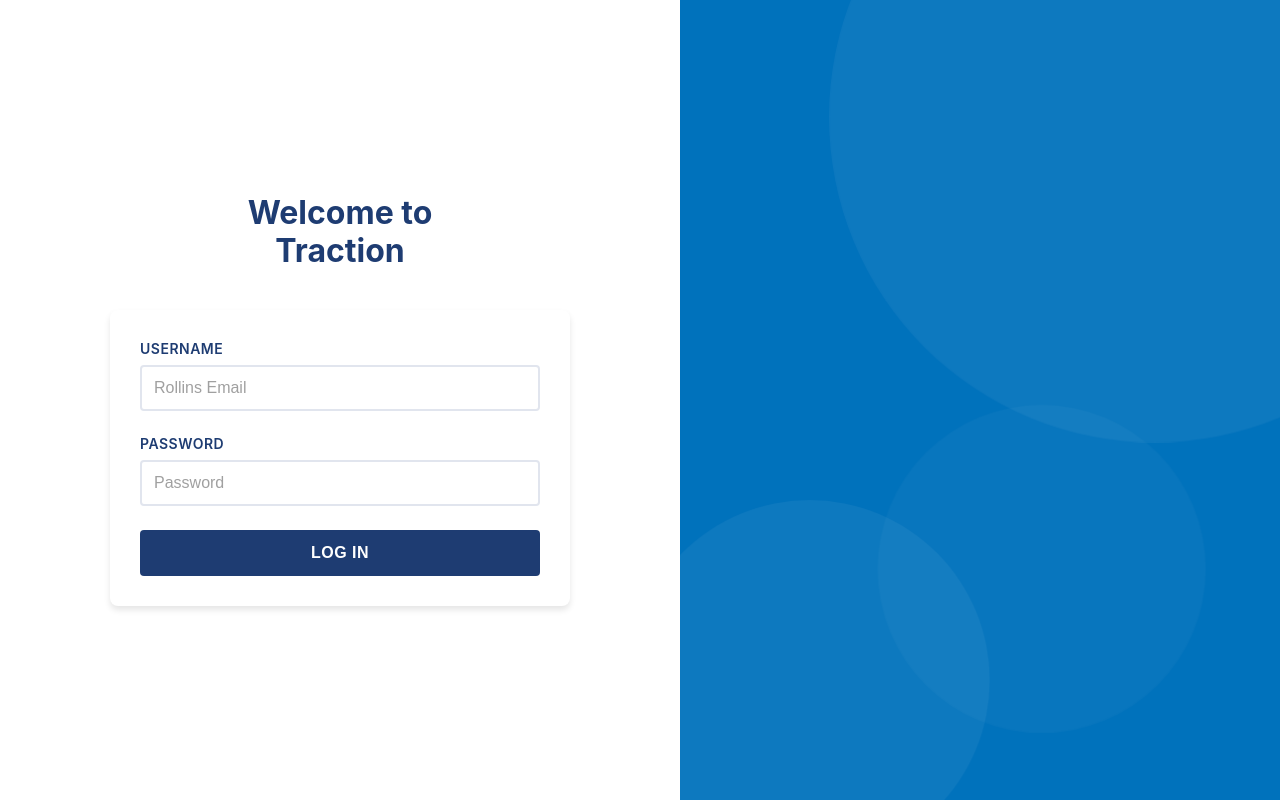
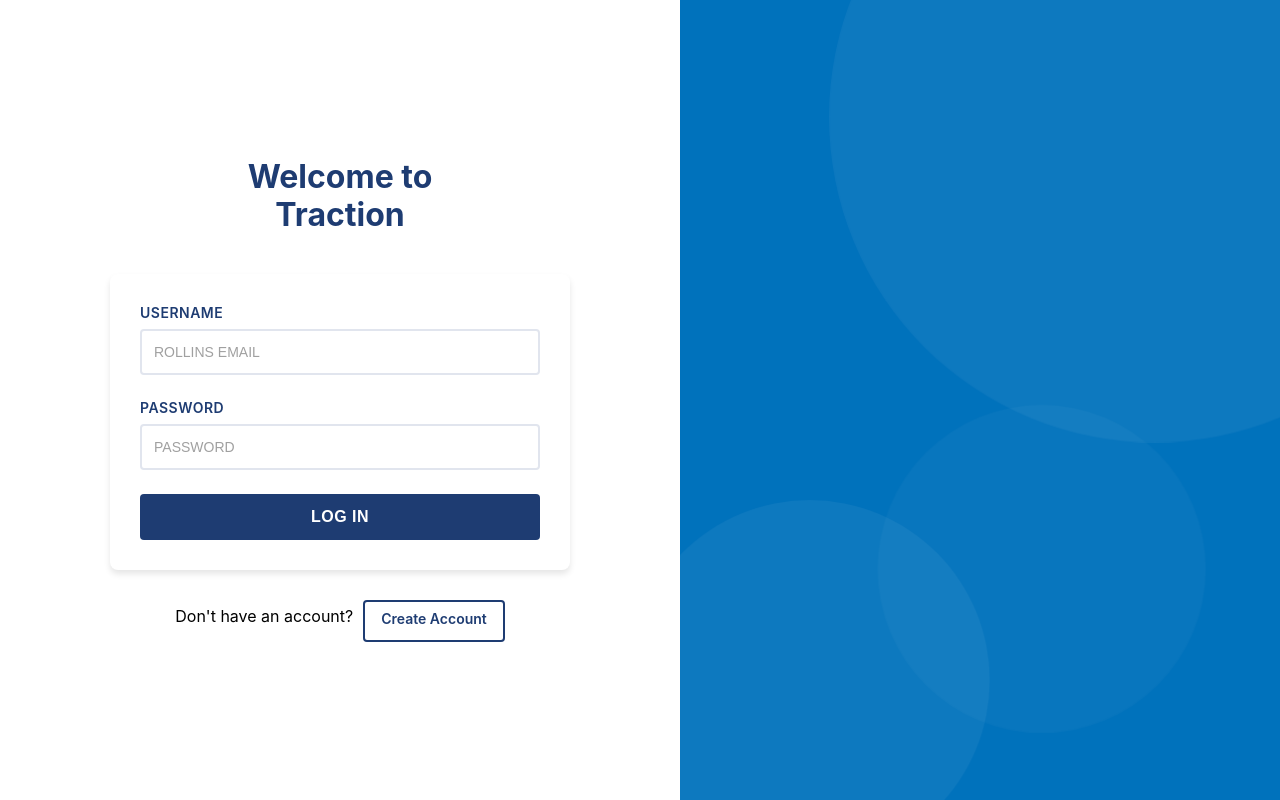
Before and after one commit to wedberry/Capstone_Project, a React (Create React App) app in the folder frontend/: page / in a window 1280 px wide. Built offline with nearby package versions, Linux system fonts and the light colour scheme.

Commit message:
Create User

```diff
--- a/frontend/src/App.jsx
+++ b/frontend/src/App.jsx
@@ -3,6 +3,7 @@
 import AthleteHome from './components/dashboards/AthleteHome';
 import TrainerHome from './components/dashboards/TrainerHome';
 import CoachHome from './components/dashboards/CoachHome';
+import SignUpPage from './components/auth/SignUpPage';
 import './components/auth/SignIn.css';
 
 function App() {
@@ -10,6 +11,7 @@
     <Router>
       <Routes>
         <Route path="/login" element={<SignIn />} />
+        <Route path="/register" element={<SignUpPage/>} />
         <Route path="/athlete/dashboard" element={<AthleteHome />} />
         <Route path="/trainer/dashboard" element={<TrainerHome />} />
         <Route path="/coach/dashboard" element={<CoachHome />} />
--- a/frontend/src/components/auth/LoginForm.jsx
+++ b/frontend/src/components/auth/LoginForm.jsx
@@ -11,6 +11,7 @@
     username: '',
     password: ''
   });
+
 
   // Handles any changes done to the form while
   // Keeping track of the intial
@@ -60,11 +61,11 @@
       <form onSubmit={handleSubmit}>
         <div className="username-password">
           <label htmlFor="username">USERNAME</label>
-          <input type="text" id="username" name="username" value={formData.username} onChange={handleChange} required placeholder="Rollins Email"/>
+          <input type="text" id="username" name="username" value={formData.username} onChange={handleChange} required placeholder="ROLLINS EMAIL"/>
         </div>
         <div className="username-password">
           <label htmlFor="password">PASSWORD</label>
-          <input type="password" id="password" name="password" value={formData.password} onChange={handleChange} required placeholder="Password"/>
+          <input type="password" id="password" name="password" value={formData.password} onChange={handleChange} required placeholder="PASSWORD"/>
         </div>
         <button type="submit" className="login-button">LOG IN</button>
       </form>
--- a/frontend/src/components/auth/SignIn.css
+++ b/frontend/src/components/auth/SignIn.css
@@ -3,7 +3,6 @@
   display: flex;
   min-height: 100vh;
   width: 100%;
-  background: linear-gradient(135deg, #1e3c72 0%, #2a5298 100%); /* Rich blue gradient background */
 }
 
 /* Container for login in box (found in SignIn.jsx) */
@@ -127,6 +126,7 @@
 
 .username-password input::placeholder {
   color: #a0a0a0;
+  font-size: 14px;
 }
 
 /* Login button */
@@ -172,3 +172,42 @@
     transform: translate(0, 0) scale(1);
   }
 }
+
+/* All for sign up container and sign up styling */
+/* Sign up container styling */
+
+.sign-up-container {
+  text-align: center;
+  display: flex;
+  flex-direction: row;
+  padding-top: 10px;
+}
+
+.no-acc-text {
+  margin-right: 10px;
+}
+
+/* Sign up text and link styling */
+.sign-up-text {
+  color: #666;
+  font-size: 14px;
+  margin-bottom: 10px;
+}
+
+.sign-up-link {
+  color: #1e3c72;
+  text-decoration: none;
+  font-weight: 600;
+  font-size: 14px;
+  padding: 8px 16px;
+  border: 2px solid #1e3c72;
+  border-radius: 4px;
+  transition: all .3s ease;
+  display: inline-block;
+  margin-top: 10px;
+}
+
+.sign-up-link:hover {
+  background-color: #1e3c72;
+  color: white;
+}
--- a/frontend/src/components/auth/SignIn.jsx
+++ b/frontend/src/components/auth/SignIn.jsx
@@ -1,5 +1,6 @@
 import React from 'react';
 import LoginForm from './LoginForm';
+import SignUpBox from './SignUpBox';
 // SignIn Component grabing loginForm structure
 const SignIn = () => {
   return (
@@ -10,6 +11,9 @@
           <h1>Traction</h1>
         </div>
         <LoginForm />
+        <div className="sign-up-container">
+          <SignUpBox />
+        </div>
       </div>
       <div className="right-column">
         <div className="bubble"></div>
--- /dev/null
+++ b/frontend/src/components/auth/SignUpBox.jsx
@@ -0,0 +1,15 @@
+import React from 'react';
+import { Link } from 'react-router-dom';
+
+const SignUpBox = () => {
+  return (
+    <div className="sign-up-container">
+      <p className="no-acc-text">Don't have an account?</p>
+      <Link to="/register" className="sign-up-link">
+        Create Account
+      </Link>
+    </div>
+  );
+};
+
+export default SignUpBox;
--- /dev/null
+++ b/frontend/src/components/auth/SignUpPage.jsx
@@ -0,0 +1,9 @@
+import React from 'react'
+
+const SignUpPage = () => {
+  return (
+    <div>SignUpPage</div>
+  )
+}
+
+export default SignUpPage
```
